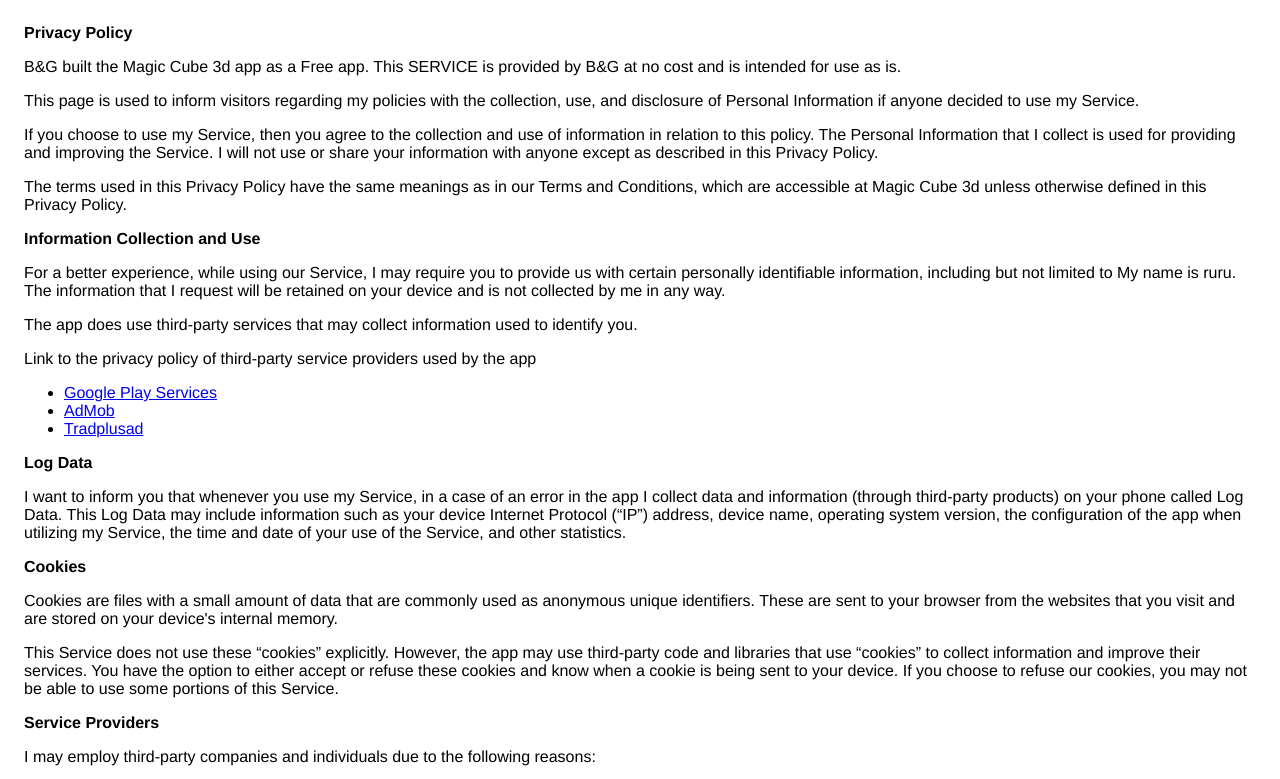
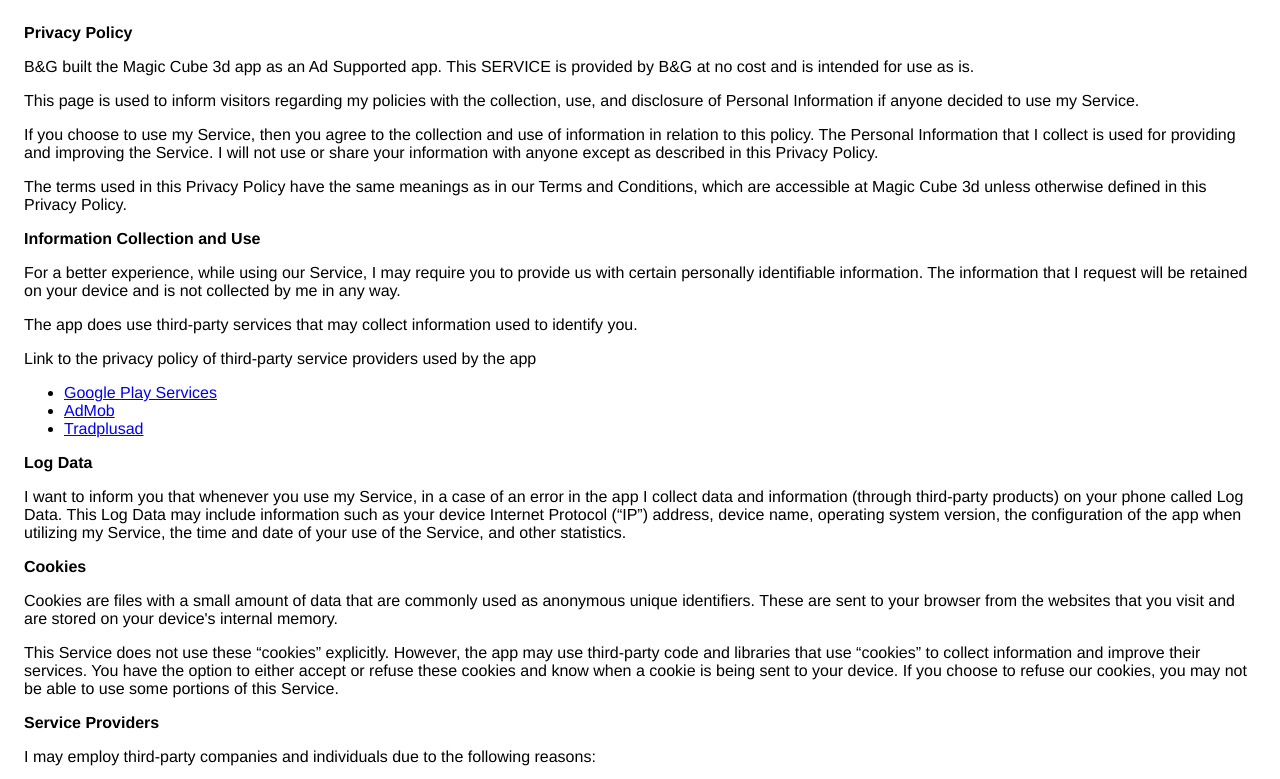
Before and after one commit to gfx16800/gfx16800.github.io, a plain HTML site: page index.html in a window 1280 px wide. Shown: the top 779 px of the page. Drawn offline with Linux system fonts and the light colour scheme.

Commit message:
Update index.html

```diff
--- a/index.html
+++ b/index.html
@@ -1,3 +1,5 @@
+
+
 <!DOCTYPE html>
     <html>
     <head>
@@ -9,7 +11,7 @@
     <body>
     <strong>Privacy Policy</strong> <p>
                   B&amp;G built the Magic Cube 3d app as
-                  a Free app. This SERVICE is provided by
+                  an Ad Supported app. This SERVICE is provided by
                   B&amp;G at no cost and is intended for use as
                   is.
                 </p> <p>
@@ -29,7 +31,7 @@
                 </p> <p><strong>Information Collection and Use</strong></p> <p>
                   For a better experience, while using our Service, I
                   may require you to provide us with certain personally
-                  identifiable information, including but not limited to My name is ruru. The information that
+                  identifiable information. The information that
                   I request will be retained on your device and is not collected by me in any way.
                 </p> <div><p>
                     The app does use third-party services that may collect
@@ -101,7 +103,7 @@
                   periodically for any changes. I will
                   notify you of any changes by posting the new Privacy Policy on
                   this page.
-                </p> <p>This policy is effective as of 2022-05-10</p> <p><strong>Contact Us</strong></p> <p>
+                </p> <p>This policy is effective as of 2022-05-11</p> <p><strong>Contact Us</strong></p> <p>
                   If you have any questions or suggestions about my
                   Privacy Policy, do not hesitate to contact me at ruru16800@gmail.com.
                 </p> <p>This privacy policy page was created at <a href="https://privacypolicytemplate.net" target="_blank" rel="noopener noreferrer">privacypolicytemplate.net </a>and modified/generated by <a href="https://app-privacy-policy-generator.nisrulz.com/" target="_blank" rel="noopener noreferrer">App Privacy Policy Generator</a></p>
```
